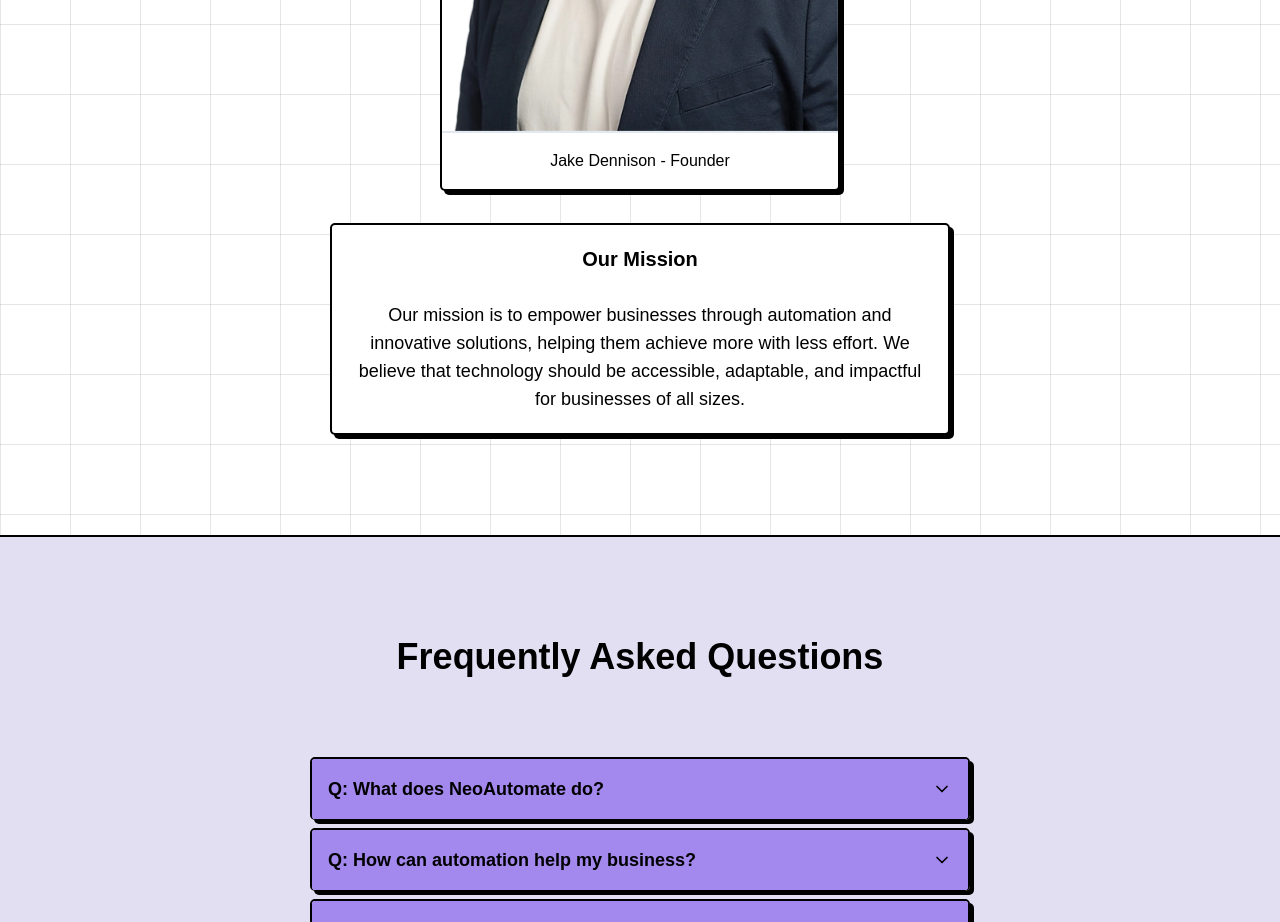
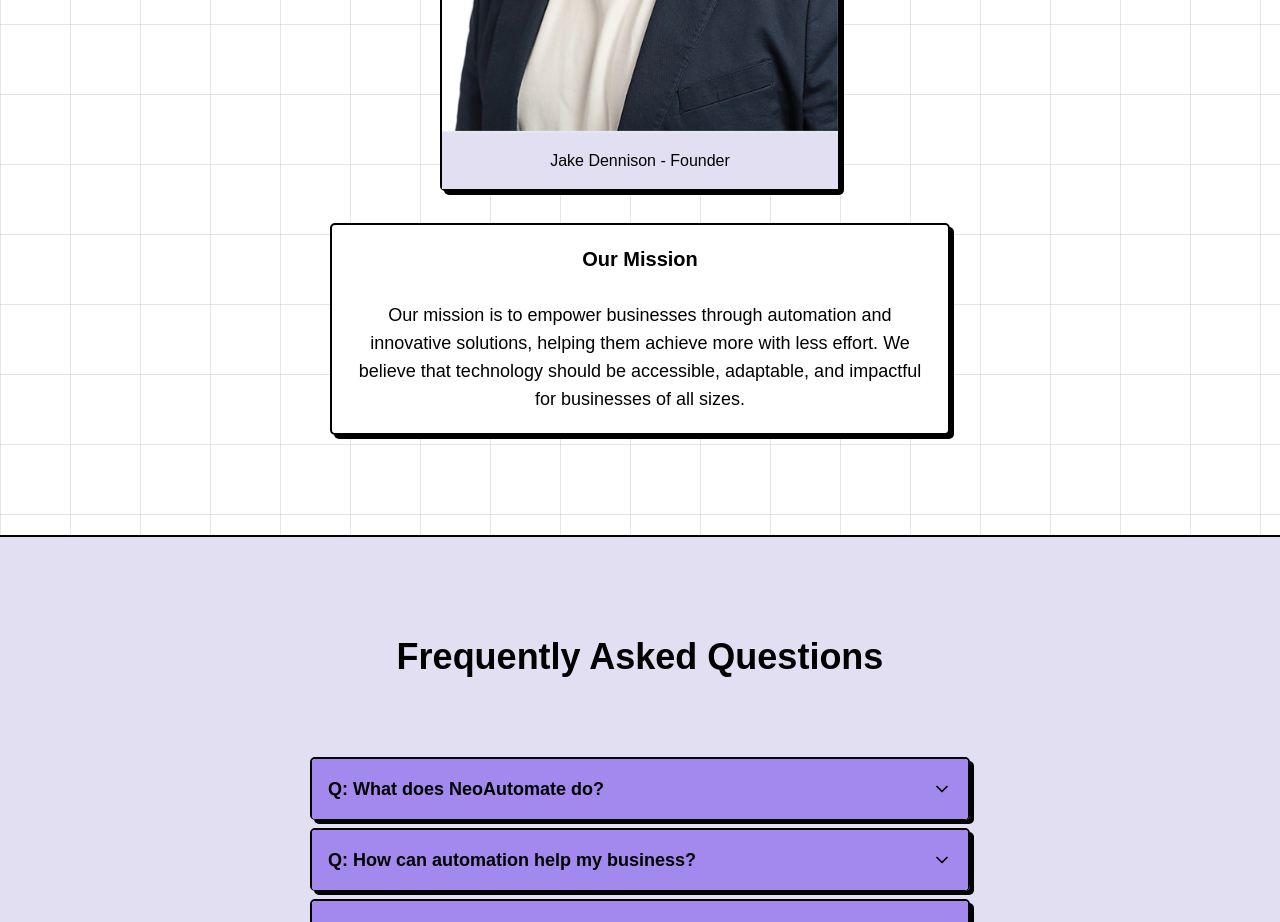
Before and after one commit to jsdez/www, a Next.js app: page / in a window 1280 px wide. Shown: the part 1980-2902 px from the top of the page. Built offline with nearby package versions, Linux system fonts and the light colour scheme; a web font is replaced by a local one.

Commit message:
chg pf bg

```diff
--- a/src/components/ui/profile-card.tsx
+++ b/src/components/ui/profile-card.tsx
@@ -11,7 +11,7 @@ export default function ProfileCard({ imageUrl, caption }: Props) {
         src={imageUrl}
         alt="Jake Dennison - Founder"
       />
-      <figcaption className="border-t-2 text-text dark:text-darkText border-slate-200 dark:border-darkBorder p-4 text-center">
+      <figcaption className="border-t-2 dark:bg-secondaryBlack text-text dark:text-darkText border-slate-200 dark:border-darkBorder bg-bg p-4 text-center">
         {caption}
       </figcaption>
     </figure>
```
